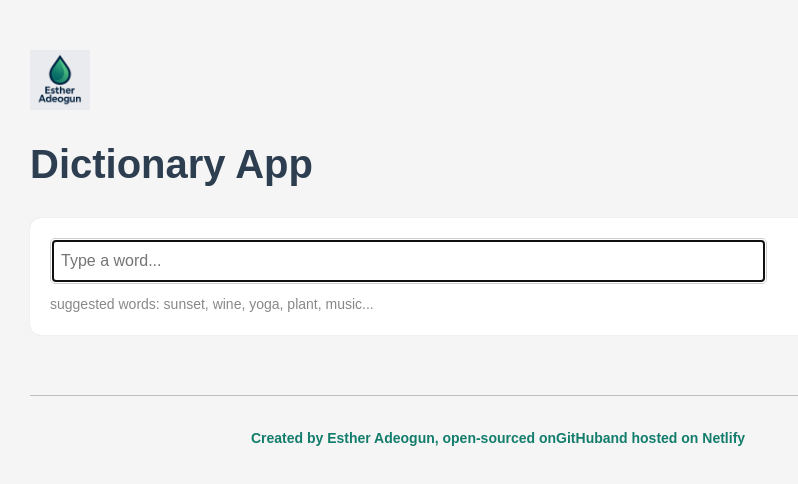
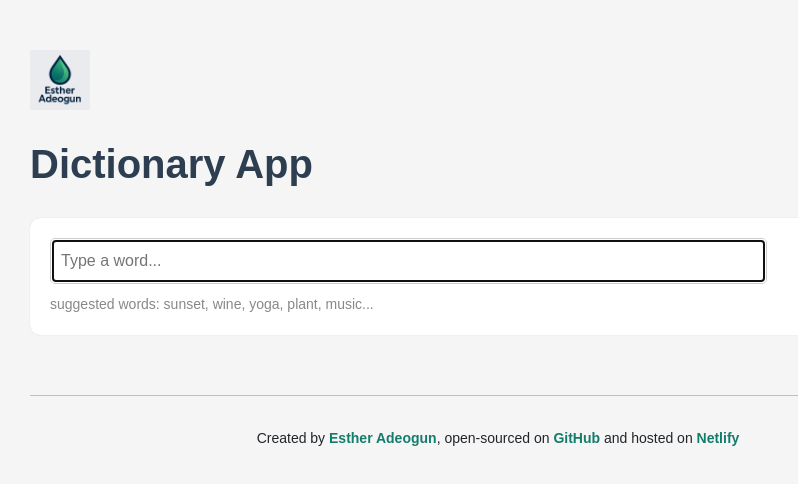
Before and after one commit to adeogunesther95-lab/react-addon-wk1, a React (Create React App) app: page / in a window 1280 px wide. Shown: the top 484 px of the page, without its empty margins (142-940 px from the left). Built offline with nearby package versions, Linux system fonts and the light colour scheme.

Commit message:
updated the footer styling

```diff
--- a/src/App.js
+++ b/src/App.js
@@ -23,23 +23,25 @@ export default function App() {
         <br />
         <hr />
         <footer className="App-footer">
+          <small>
+            Created by
             <a
               className="App-link"
               href="https://www.linkedin.com/in/esther-adeogun-0b9118125/"
               target="_blank"
               rel="noopener noreferrer"
             >
-            <strong>
-              {" "}
-              <small>
-                Created by Esther Adeogun, open-sourced on
+              <strong> Esther Adeogun</strong>
+            </a>
+            , open-sourced on
             <a
               className="App-link"
               href="https://github.com/adeogunesther95-lab/react-addon-wk1"
               target="_blank"
               rel="noopener noreferrer"
             >
-                  GitHub
+              {" "}
+              <strong>GitHub</strong>{" "}
             </a>
             and hosted on
             <a
@@ -49,11 +51,9 @@ export default function App() {
               rel="noopener noreferrer"
             >
               {" "}
-                  Netlify
+              <strong>Netlify</strong>
             </a>
-              </small>{" "}
-            </strong>
-          </a>
+          </small>
         </footer>
       </div>
     </div>
```
Lines whose indentation alone changed are shown as unchanged.
